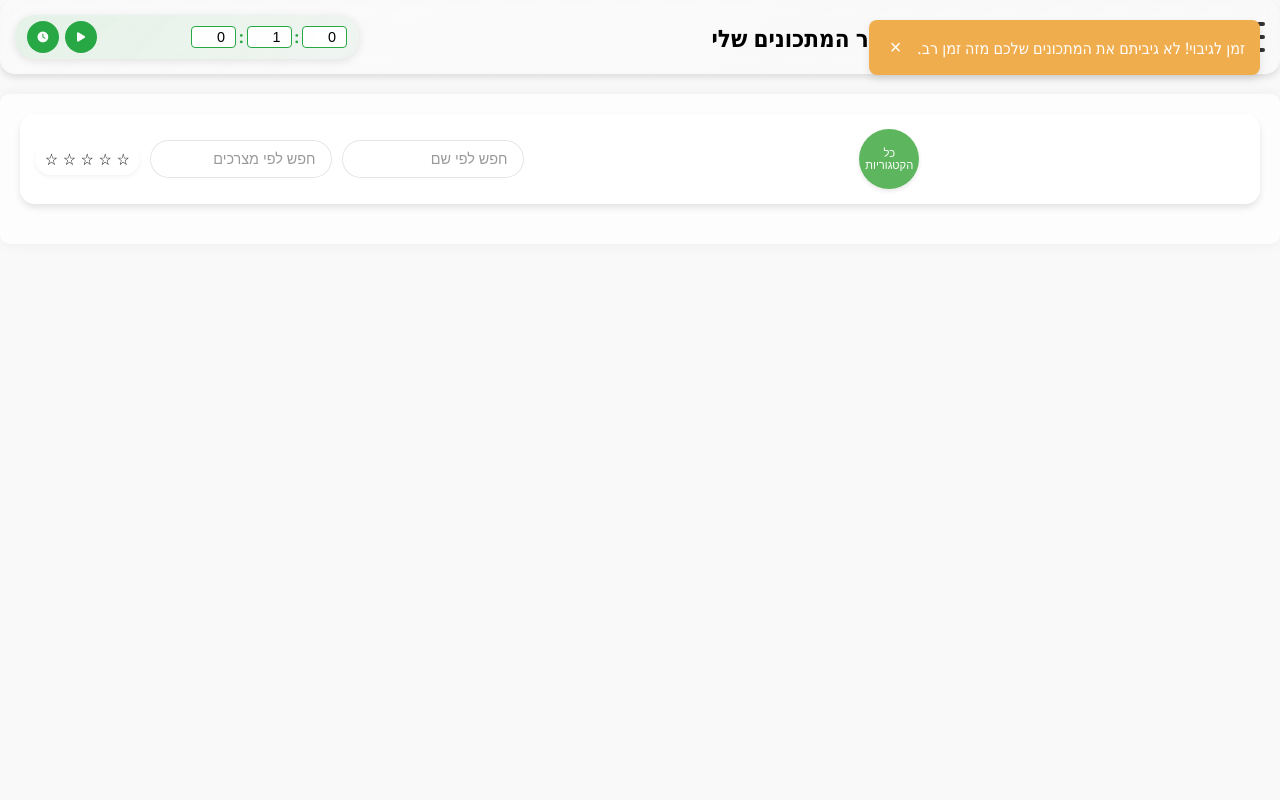
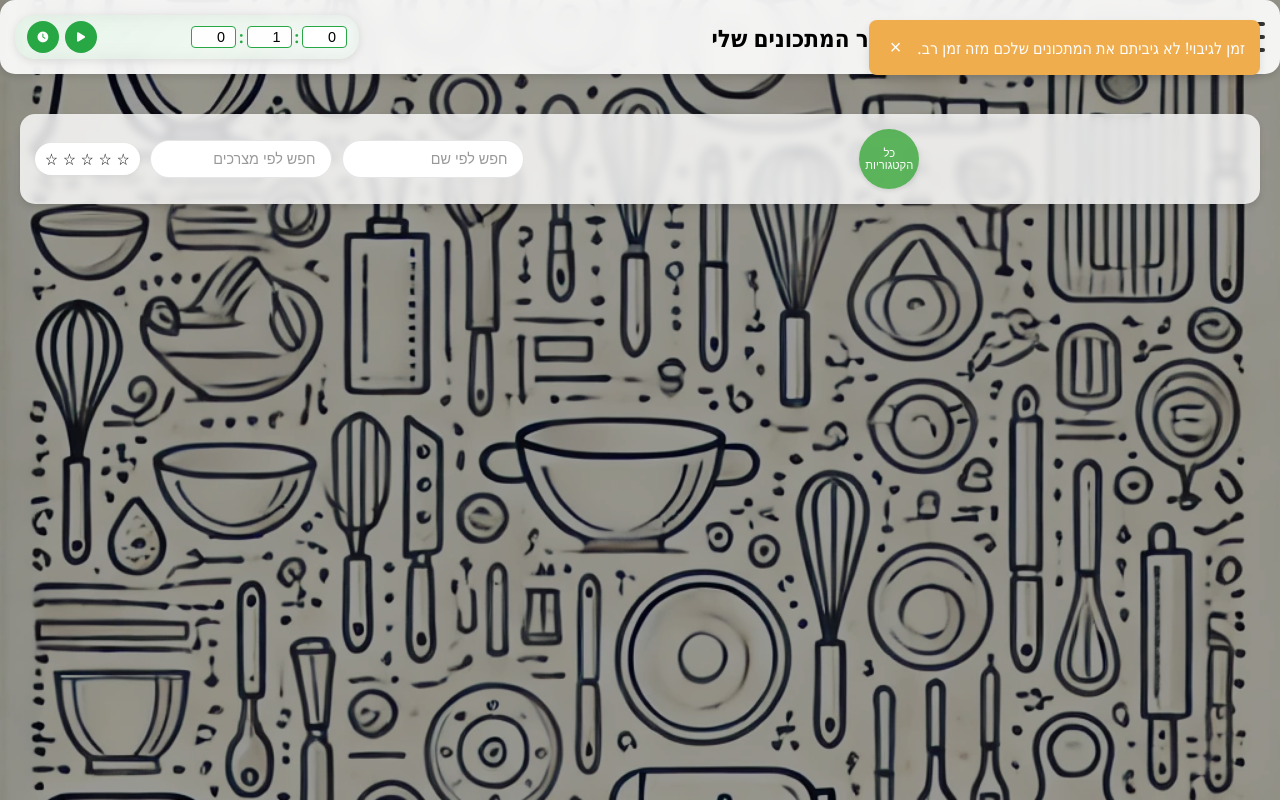
Before and after one commit to yakov100/recipe-book, a plain HTML site: page aaa.html in a window 1280 px wide. Drawn offline with Linux system fonts and the light colour scheme.

Commit message:
תמונת רקע

```diff
--- a/aaa.css
+++ b/aaa.css
@@ -23,6 +23,11 @@ body {
     margin: 0;
     padding: 0;
     position: relative;
+    background-image: url('assets/images/cooking-background.jpg');
+    background-size: cover;
+    background-position: center;
+    background-attachment: fixed;
+    background-repeat: no-repeat;
 }
 
 body::before {
@@ -32,10 +37,7 @@ body::before {
     left: 0;
     width: 100%;
     height: 100%;
-    background-image: url('assets/images/kitchen-pattern.svg');
-    background-size: 400px;
-    background-repeat: repeat;
-    opacity: 0.15;
+    background-color: rgba(0, 0, 0, 0.4);
     z-index: 0;
     pointer-events: none;
 }
@@ -43,18 +45,11 @@ body::before {
 .main {
     position: relative;
     z-index: 1;
-    background-color: rgba(255, 255, 255, 0.7);
+    background: none;
     padding: 20px;
     margin: 20px auto;
     scrollbar-width: none;  /* Firefox */
     -ms-overflow-style: none;  /* IE and Edge */
-    border-radius: 10px;
-    backdrop-filter: blur(5px);
-    box-shadow: 0 0 15px rgba(0, 0, 0, 0.05);
-}
-
-.main::-webkit-scrollbar {
-    display: none;  /* Chrome, Safari and Opera */
 }
 
 .header {
@@ -65,7 +60,7 @@ body::before {
     justify-content: flex-start;
     padding: 15px;
     margin-bottom: 20px;
-    background: linear-gradient(135deg, rgba(255, 255, 255, 0.2), rgba(255, 255, 255, 0.1));
+    background: rgba(255, 255, 255, 0.9);
     border-radius: 15px;
     backdrop-filter: blur(10px);
     box-shadow: 0 4px 6px rgba(0, 0, 0, 0.1);
@@ -169,21 +164,21 @@ body::before {
     grid-template-columns: repeat(var(--columns, 6), 1fr);
     gap: 20px;
     padding-inline: 20px;
-    background: transparent;
+    background: none;
 }
 
 .recipe-card {
     position: relative;
     border-radius: 8px;
     overflow: hidden;
-    box-shadow: 0 2px 8px rgba(0, 0, 0, 0.1);
+    box-shadow: 0 2px 8px rgba(0, 0, 0, 0.2);
     transition: all 0.3s ease;
     cursor: pointer;
     aspect-ratio: 1;
     display: flex;
     flex-direction: column;
-    background-color: rgba(255, 255, 255, 0.8);
-    backdrop-filter: blur(3px);
+    background-color: rgba(255, 255, 255, 0.9);
+    backdrop-filter: blur(5px);
 }
 
 .recipe-card:hover {
@@ -1045,10 +1040,11 @@ body::before {
     margin-bottom: 20px;
     align-items: center;
     gap: 10px;
-    background: rgba(255, 255, 255, 0.9);
+    background: rgba(255, 255, 255, 0.8);
     padding: 15px;
     border-radius: 15px;
     box-shadow: 0 4px 6px rgba(0, 0, 0, 0.1);
+    backdrop-filter: blur(5px);
 }
 
 .category-filter {
```
Also changed, not shown: assets/images/cooking-background.jpg (added).
